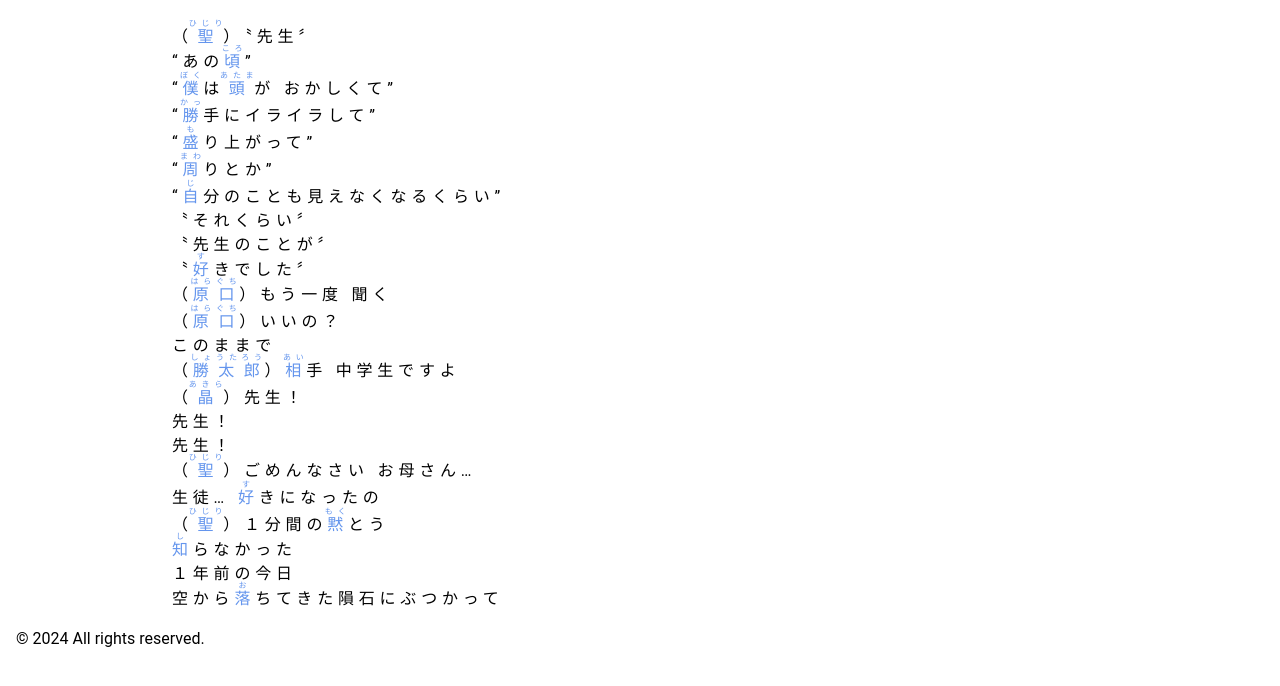
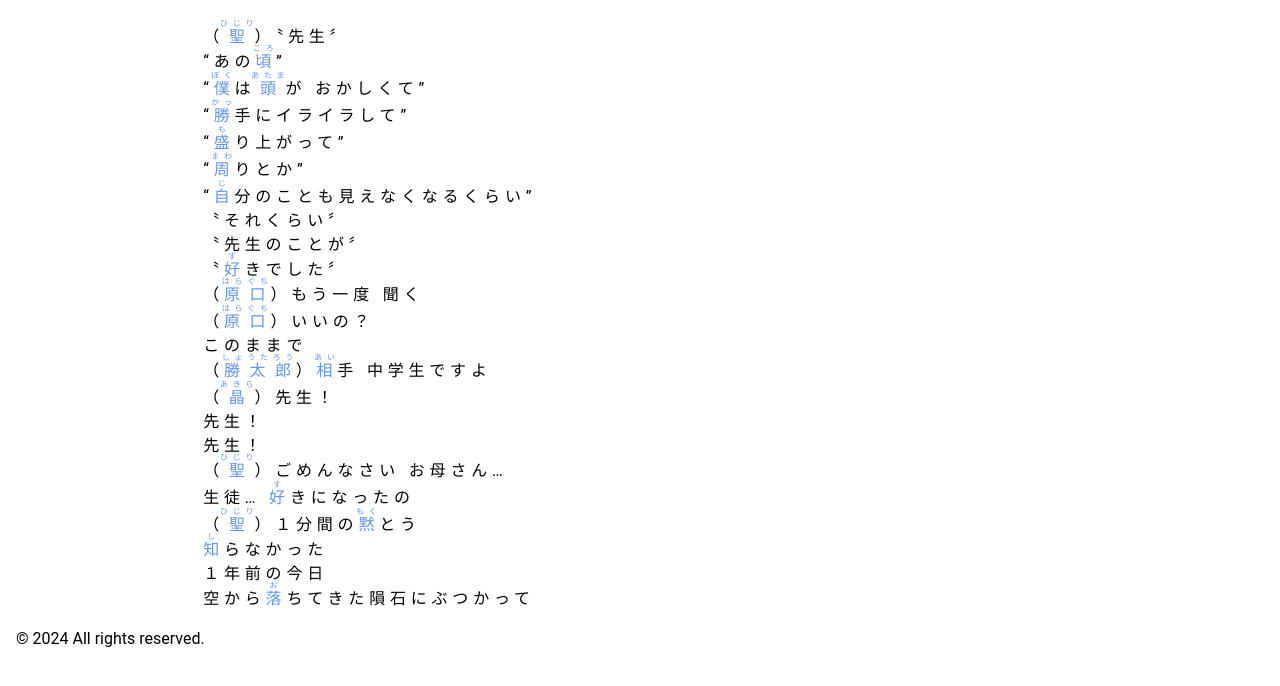
Before and after one commit to r-vinodkumar/jp-lang, a plain HTML site: page index.html in a window 1280 px wide. Shown: the part 80-766 px from the top of the page. Drawn offline with Linux system fonts and the light colour scheme.

Commit message:
js added
content width: 70% from 75%

```diff
--- a/index.html
+++ b/index.html
@@ -4,7 +4,8 @@
   <meta charset="UTF-8">
   <meta name="viewport" content="width=device-width, initial-scale=1.0">
   <title>Responsive HTML</title>
-  <link rel="stylesheet" href="styles.css">  </head>
+  <link rel="stylesheet" href="styles.css">
+</head>
 <body>
   <header>
     <h1>JP-Lang</h1>
@@ -47,6 +48,8 @@
     </p>
   </main>
 
+  <script src="script.js"></script>
+
   <footer>
     <p>&copy; 2024 All rights reserved.</p>
   </footer>
--- a/styles.css
+++ b/styles.css
@@ -24,7 +24,7 @@ nav > ul > li {
 main {
     text-align: left;  /* Justify text within the main content */
     margin: 0 auto;        /* Center the main content horizontally */
-    width: 75%;    /* Optional: Adjust width to content (optional) */
+    width: 70%;    /* Optional: Adjust width to content (optional) */
     letter-spacing: 0.3em;
 }
 
```
Also changed, not shown: script.js (added).
